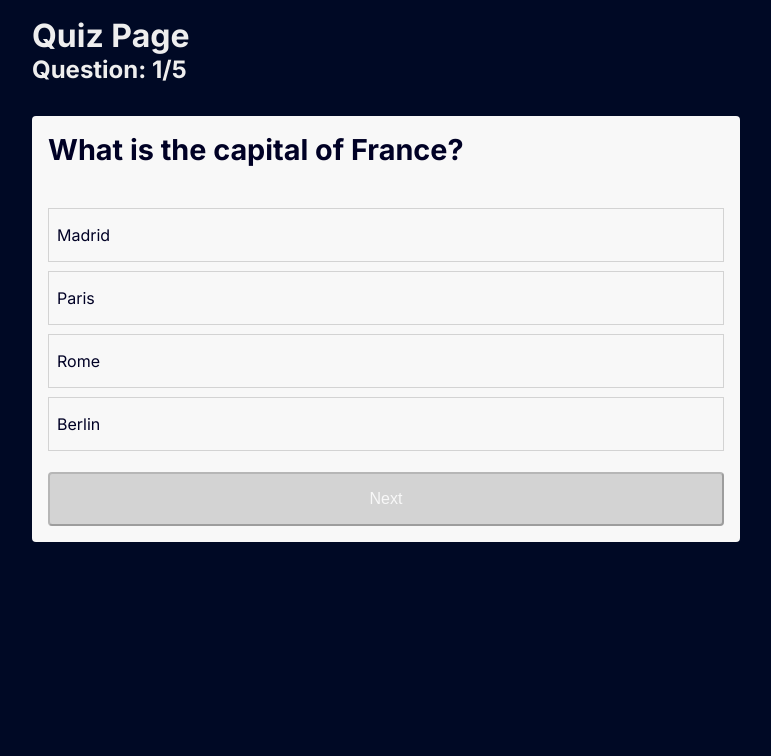
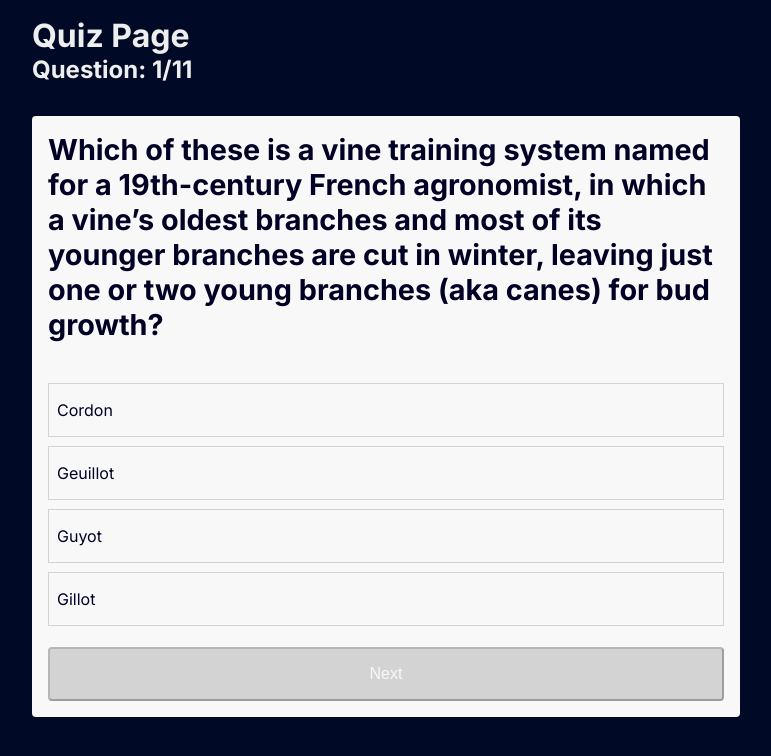
Before and after one commit to picnich/wine-quiz, a Next.js app: page /quiz in a window 1280 px wide. Shown: the top 756 px of the page, without its empty margins (254-1025 px from the left). Built offline with nearby package versions, Linux system fonts and the light colour scheme.

Commit message:
Updated Q&As

```diff
--- a/src/app/quiz/data.js
+++ b/src/app/quiz/data.js
@@ -2,33 +2,78 @@ export const quiz = {
     questions: [
       {
         id: 1,
-        question: 'What is the capital of France?',
-        answers: ['Madrid', 'Paris', 'Rome', 'Berlin'],
-        correctAnswer: 'Paris',
+        question: 'Which of these is a vine training system named for a 19th-century French agronomist, in which a vine’s oldest branches and most of its younger branches are cut in winter, leaving just one or two young branches (aka canes) for bud growth?',
+        answers: ['Cordon', 'Geuillot', 'Guyot', 'Gillot'],
+        correctAnswer: 'Guyot',
       },
       {
         id: 2,
-        question: 'What is the largest planet in our solar system?',
-        answers: ['Mars', 'Jupiter', 'Venus', 'Saturn'],
-        correctAnswer: 'Jupiter',
+        question: 'Beyond the Champagne region, winemakers throughout France use the Champagne method (aka méthode traditionnelle) to produce sparkling wines under this name:',
+        answers: ['Crémant', 'Riversaltes', 'Barsac', 'Vermouth'],
+        correctAnswer: 'Crémant',
       },
       {
         id: 3,
-        question: 'What is the smallest country in the world?',
-        answers: ['Monaco', 'Maldives', 'Vatican City', 'San Marino'],
-        correctAnswer: 'Vatican City',
+        question: 'Generally speaking, what are the ideal conditions for growing Sangiovese vines?',
+        answers: [
+          'Marl and sandstone soils with dry weather',
+          'Very rocky soils and damp, rainy weather',
+          'Marl soils and a very cool climate',
+          'Pebbly soils and extremely hot, sunny summers'
+        ],
+        correctAnswer: 'Marl and sandstone soils with dry weather',
       },
       {
         id: 4,
-        question: 'What is the most widely spoken language in the world?',
-        answers: ['English', 'Mandarin', 'Spanish', 'Hindi'],
-        correctAnswer: 'Mandarin',
+        question: 'In 1855, the estates of Bordeaux’s Left Bank were classified in a tiered system by the command of this French leader:',
+        answers: ['Louis XVI', 'Napoleon III', 'Charles IX', 'Charles de Gaulle'],
+        correctAnswer: 'Napoleon III',
       },
       {
         id: 5,
-        question: 'Who is the founder of Microsoft?',
-        answers: ['Steve Jobs', 'Bill Gates', 'Elon Musk', 'Mark Zuckerberg'],
-        correctAnswer: 'Bill Gates',
+        question: 'If a wine is showing sweet-sour vinegary aromas and flavors, it might contain too much of this chemical compound also found in, you guessed it, vinegar:',
+        answers: ['Resveratrol', 'Lactic acid', 'Acetic acid', 'Capsaicin'],
+        correctAnswer: 'Acetic acid',
+      },
+      {
+        id: 6,
+        question: 'In which of these island regions is Pinot Noir the second-most widely planted wine grape variety after Sauvignon Blanc?',
+        answers: ['Corsica', 'Canary Islands', 'Sardinia', 'New Zealand'],
+        correctAnswer: 'New Zealand',
+      },
+      {
+        id: 7,
+        question: 'With one of the world’s largest collections of Napa Valley Cabernets, famed restaurant Press is an endeavor from the family behind which of these well-known wineries?',
+        answers: ['Resveratrol', 'Lactic acid', 'Acetic acid', 'Capsaicin'],
+        correctAnswer: 'Acetic acid',
+      },
+      {
+        id: 8,
+        question: 'Starting in the 1980s, Aurelio Montes—the “dean of Chilean winemakers”—started a viticultural shift in Chile’s Apalta Valley by:',
+        answers: [
+          'Planting vines on hillsides, when most Chilean vineyards were on the valley floor',
+          'Using oak barrels for aging, something previously unheard of in Chile',
+          'Blending Cabernet Sauvignon with Malbec and Chardonnay',
+          'Producing Chile’s first sparkling wine'],
+        correctAnswer: 'Planting vines on hillsides, when most Chilean vineyards were on the valley floor',
+      },
+      {
+        id: 9,
+        question: 'In the wider world of botany, which of these terms describes the study of identifying and classifying grapevines—an immensely important subject in the wine world?',
+        answers: ['Vitisology', 'Labruscology', 'Ampelography', 'Agronomy'],
+        correctAnswer: 'Ampelography',
+      },
+      {
+        id: 10,
+        question: 'This clay, egg-shaped vessel is used for making and aging wine in Georgia, one of the oldest-known winemaking regions in the world:',
+        answers: ['Khantsi', 'Krater', 'Lagare', 'Qvevri'],
+        correctAnswer: 'Qvevri',
+      },
+      {
+        id: 11,
+        question: 'Up to how many approved grape varieties can winemakers use to make the celebrated Châteauneuf-du-Pape reds of France’s Southern Rhône Valley?',
+        answers: ['3', '8', '13', '93'],
+        correctAnswer: '13',
       },
     ],
   };
```
Also changed, not shown: 1 other file (tests, documents, lock files or other folders).
